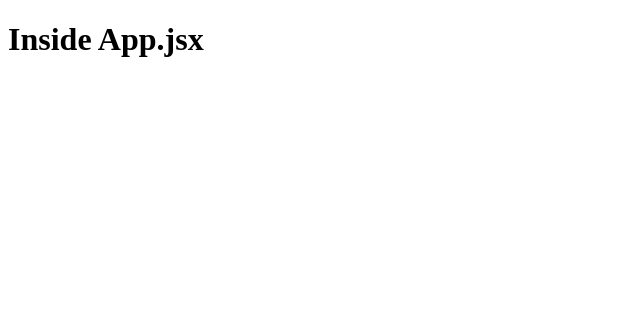
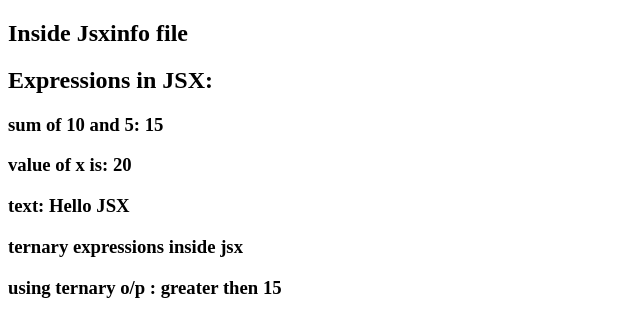
Before and after one commit to muazimmaqbool/Reactjs-with-Me, a React (Create React App) app: page / in a window 1280 px wide. Shown: the top 336 px of the page, without its empty margins (0-640 px from the left). Built offline with nearby package versions, Linux system fonts and the light colour scheme.

Commit message:
index.js intro

```diff
--- a/src/App.jsx
+++ b/src/App.jsx
@@ -49,10 +49,10 @@ function App() {
   const {switchValue}=useSelector(state=>state.switchExample)
   return (
     <>
-      <h1>Inside App.jsx</h1>
+      {/* <h1>Inside App.jsx</h1> */}
 
       {/*used to explain JSX */}
-      {/* <Jsxinfo/> */}
+      <Jsxinfo/>
 
       {/*used to explain components */}
       {/* <Com/>  */}
--- a/src/index.js
+++ b/src/index.js
@@ -4,6 +4,7 @@ import App from "./App";
 import { Provider } from "react-redux";
 import store from "./REDUX/store";
 
+//we are accessing the element(inside public > index.html) which has "root" id, then we are using render method on it
 const root = ReactDOM.createRoot(document.getElementById("root"));
 root.render(
   <>
@@ -14,4 +15,4 @@ root.render(
 );
 
 //what is strict mode? ->
-  // means in development and not in deployment , it will render every component twice
+  //Means in development and not in deployment , it will render every component twice
```
Also changed, not shown: reactjs intro.txt.
